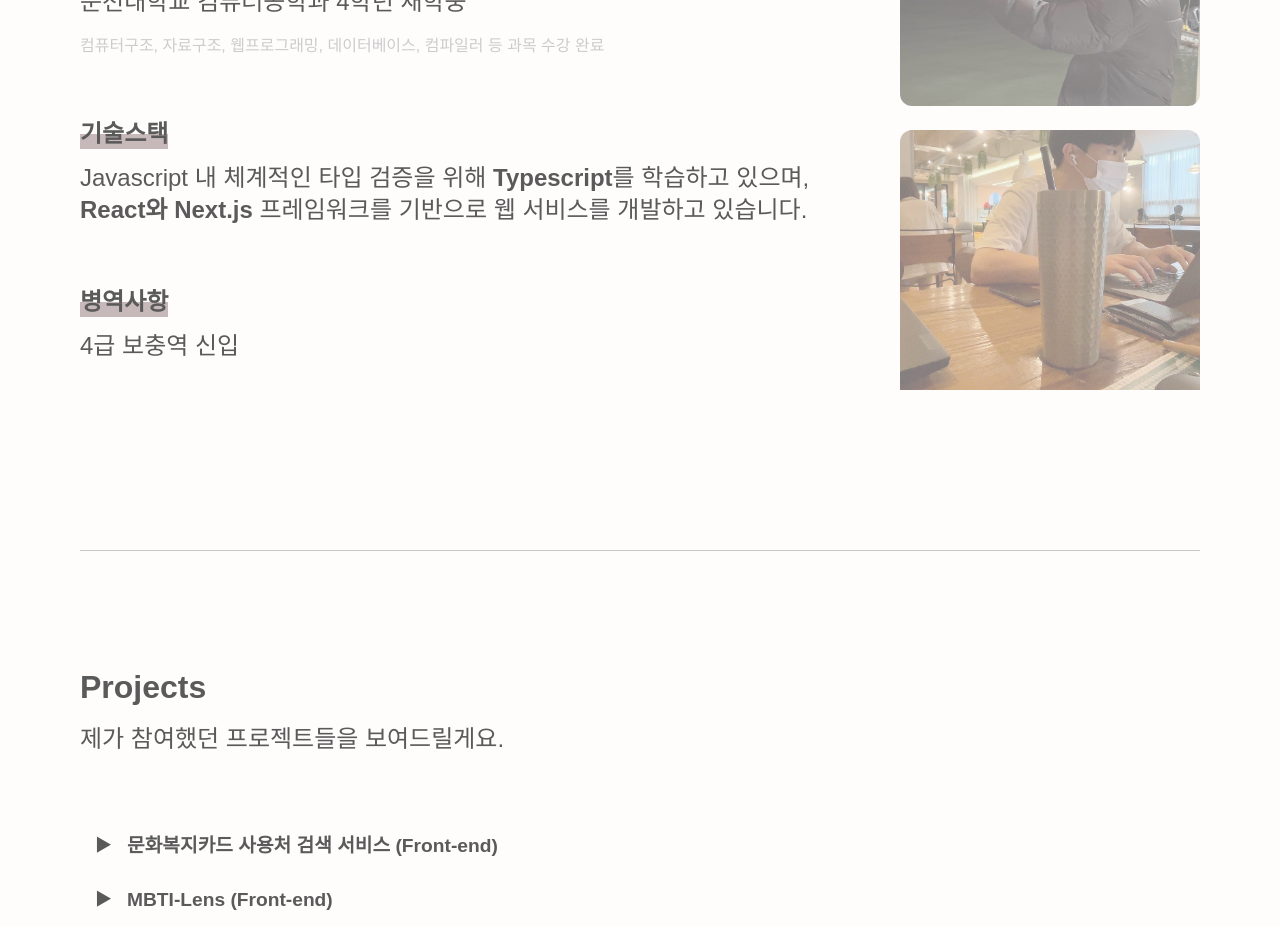
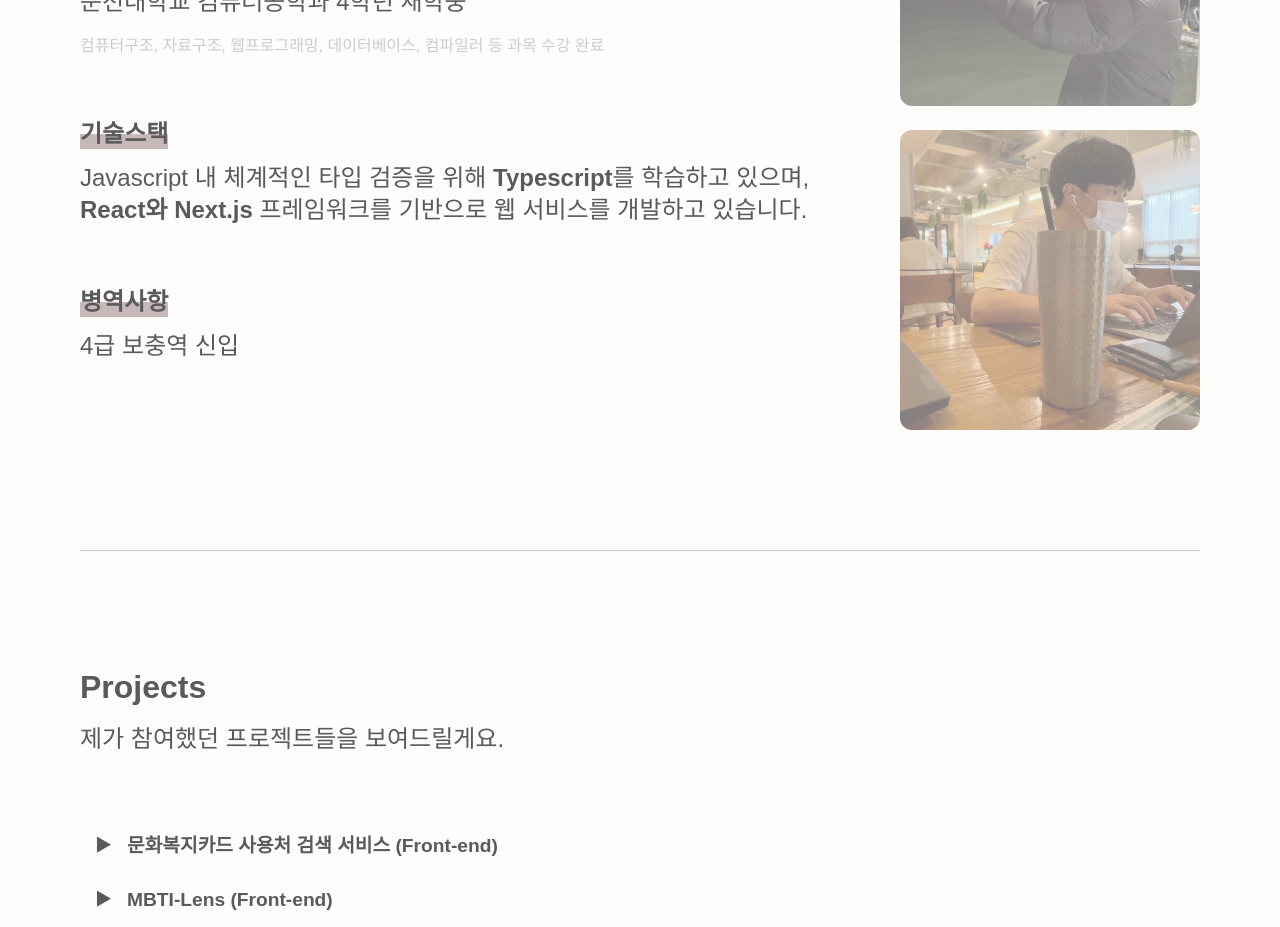
Before and after one commit to nyongone/nyongportfolio-v2, a React (Vite) app: page / in a window 1280 px wide. Shown: the part 840-1767 px from the top of the page. Built offline with nearby package versions, Linux system fonts and the light colour scheme; a web font is replaced by a local one.

Commit message:
fix: image size 변경

```diff
--- a/src/App.tsx
+++ b/src/App.tsx
@@ -109,7 +109,7 @@ const App = () => {
           </Section2.Content.Paragraphs>
           <Section2.Content.Images>
             <img src={AboutmeImage1} />
-            <img src={AboutmeImage2} style={{ objectPosition: "0 -40px" }} />
+            <img src={AboutmeImage2} />
           </Section2.Content.Images>
         </Section2.Content.Container>
       </Section2.Container>
@@ -315,6 +315,9 @@ const Section2 = {
         gap: 48px;
         width: 100%;
         margin-top: 0;
+        & img:last-child {
+          object-position: 0 -40px;
+        }
       }
       & > img {
         width: 300px;
```
